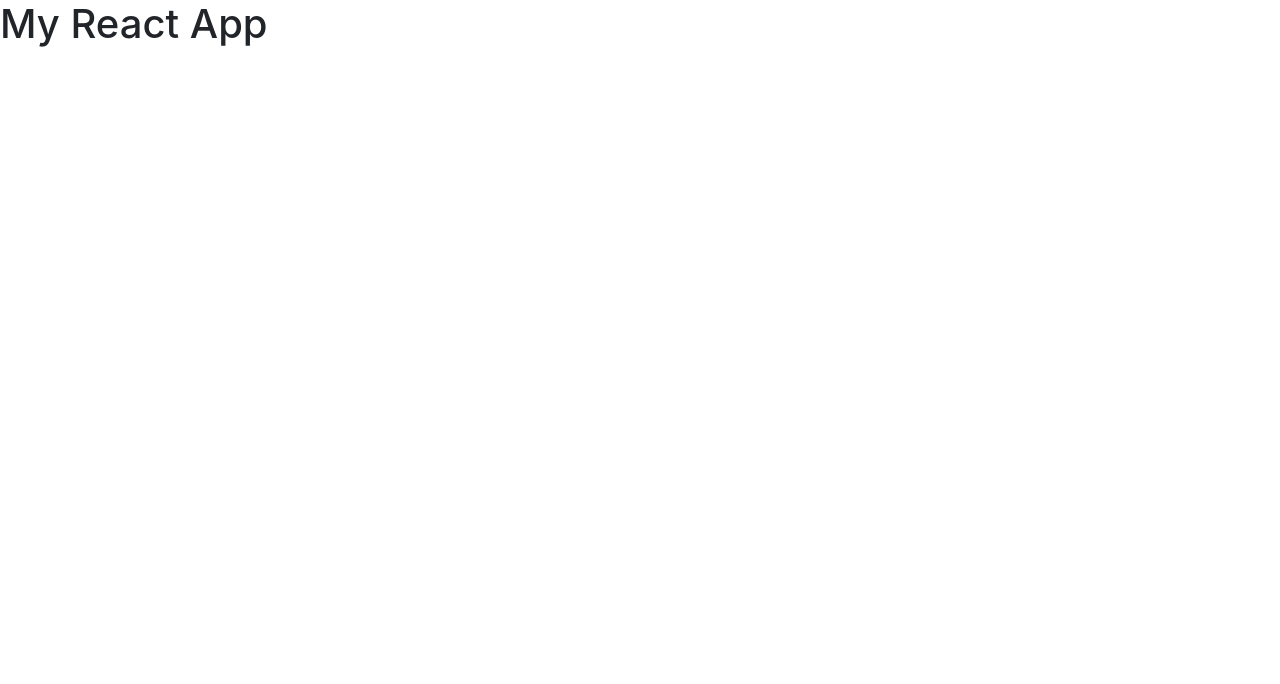
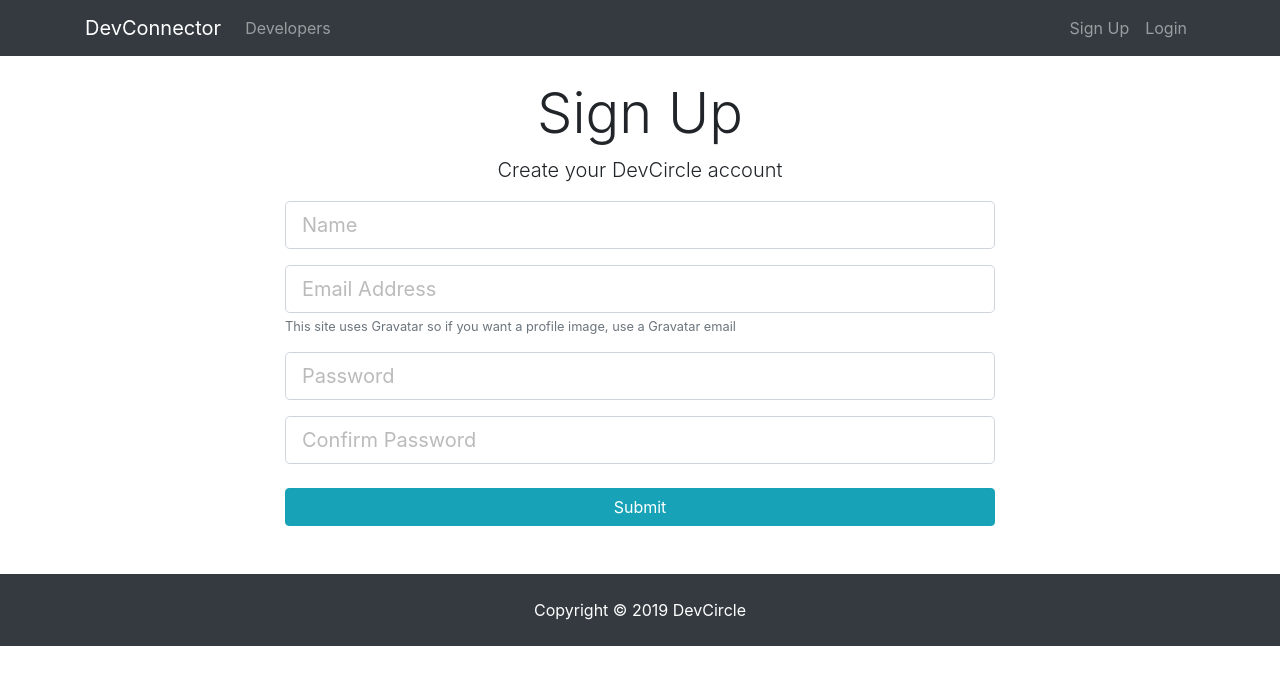
Before and after one commit to JourneyToTheWes/dev-circle, a React (Create React App) app in the folder client/: page /register in a window 1280 px wide. Shown: the top 684 px of the page. Built offline with nearby package versions, Linux system fonts and the light colour scheme.

Commit message:
Added routing on client side and auth components.

```diff
--- a/client/package.json
+++ b/client/package.json
@@ -5,6 +5,7 @@
     "dependencies": {
         "react": "^16.8.6",
         "react-dom": "^16.8.6",
+        "react-router-dom": "^5.0.0",
         "react-scripts": "2.1.8"
     },
     "scripts": {
--- a/client/src/App.js
+++ b/client/src/App.js
@@ -1,12 +1,28 @@
 import React, { Component } from 'react';
+import { BrowserRouter as Router, Route } from 'react-router-dom';
+
+import Navbar from './components/layout/Navbar';
+import Landing from './components/layout/Landing';
+import Footer from './components/layout/Footer';
+import Register from './components/auth/Register';
+import Login from './components/auth/Login';
+
 import './App.css';
 
 class App extends Component {
     render() {
         return (
-            <div className="App">
-                <h1>My React App</h1>
-            </div>
+            <Router>
+                <div className="App">
+                    <Navbar />
+                    <Route exact path="/" component={Landing} />
+                    <div className="container">
+                        <Route exact path="/register" component={Register} />
+                        <Route exact path="/login" component={Login} />
+                    </div>
+                    <Footer />
+                </div>
+            </Router>
         );
     }
 }
--- /dev/null
+++ b/client/src/components/auth/Login.js
@@ -0,0 +1,13 @@
+import React, { Component } from 'react';
+
+class Login extends Component {
+    render() {
+        return (
+            <div>
+                <h1>Login</h1>
+            </div>
+        );
+    }
+}
+
+export default Login;
--- /dev/null
+++ b/client/src/components/auth/Register.js
@@ -0,0 +1,103 @@
+import React, { Component } from 'react';
+
+class Register extends Component {
+    constructor() {
+        super();
+        this.state = {
+            name: '',
+            email: '',
+            password: '',
+            confirmPassword: '',
+            errors: {}
+        };
+
+        this.onChange = this.onChange.bind(this);
+        this.onSubmit = this.onSubmit.bind(this);
+    }
+
+    onChange(event) {
+        this.setState({ [event.target.name]: event.target.value });
+    }
+
+    onSubmit(event) {
+        event.preventDefault();
+
+        const newUser = {
+            name: this.state.name,
+            email: this.state.email,
+            password: this.state.password,
+            confirmPassword: this.state.confirmPassword
+        };
+
+        console.log(newUser);
+    }
+
+    render() {
+        return (
+            <div className="register">
+                <div className="container">
+                    <div className="row">
+                        <div className="col-md-8 m-auto">
+                            <h1 className="display-4 text-center">Sign Up</h1>
+                            <p className="lead text-center">
+                                Create your DevCircle account
+                            </p>
+                            <form onSubmit={this.onSubmit}>
+                                <div className="form-group">
+                                    <input
+                                        type="text"
+                                        className="form-control form-control-lg"
+                                        placeholder="Name"
+                                        name="name"
+                                        value={this.state.name}
+                                        onChange={this.onChange}
+                                    />
+                                </div>
+                                <div className="form-group">
+                                    <input
+                                        type="email"
+                                        className="form-control form-control-lg"
+                                        placeholder="Email Address"
+                                        name="email"
+                                        value={this.state.email}
+                                        onChange={this.onChange}
+                                    />
+                                    <small className="form-text text-muted">
+                                        This site uses Gravatar so if you want a
+                                        profile image, use a Gravatar email
+                                    </small>
+                                </div>
+                                <div className="form-group">
+                                    <input
+                                        type="password"
+                                        className="form-control form-control-lg"
+                                        placeholder="Password"
+                                        name="password"
+                                        value={this.state.password}
+                                        onChange={this.onChange}
+                                    />
+                                </div>
+                                <div className="form-group">
+                                    <input
+                                        type="password"
+                                        className="form-control form-control-lg"
+                                        placeholder="Confirm Password"
+                                        name="confirmPassword"
+                                        value={this.state.confirmPassword}
+                                        onChange={this.onChange}
+                                    />
+                                </div>
+                                <input
+                                    type="submit"
+                                    className="btn btn-info btn-block mt-4"
+                                />
+                            </form>
+                        </div>
+                    </div>
+                </div>
+            </div>
+        );
+    }
+}
+
+export default Register;
--- /dev/null
+++ b/client/src/components/layout/Footer.js
@@ -0,0 +1,11 @@
+import React from 'react';
+
+const Footer = () => {
+    return (
+        <footer className="bg-dark text-white mt-5 p-4 text-center">
+            Copyright &copy; {new Date().getFullYear()} DevCircle
+        </footer>
+    );
+};
+
+export default Footer;
--- /dev/null
+++ b/client/src/components/layout/Landing.js
@@ -0,0 +1,42 @@
+import React, { Component } from 'react';
+import { Link } from 'react-router-dom';
+
+class Landing extends Component {
+    render() {
+        return (
+            <div className="landing">
+                <div className="dark-overlay landing-inner text-light">
+                    <div className="container">
+                        <div className="row">
+                            <div className="col-md-12 text-center">
+                                <h1 className="display-3 mb-4">
+                                    Developer Connector
+                                </h1>
+                                <p className="lead">
+                                    {' '}
+                                    Create a developer profile/portfolio, share
+                                    posts and get help from other developers
+                                </p>
+                                <hr />
+                                <Link
+                                    to="/register"
+                                    className="btn btn-lg btn-info mr-2"
+                                >
+                                    Sign Up
+                                </Link>
+                                <Link
+                                    to="/login"
+                                    className="btn btn-lg btn-light"
+                                >
+                                    Login
+                                </Link>
+                            </div>
+                        </div>
+                    </div>
+                </div>
+            </div>
+        );
+    }
+}
+
+export default Landing;
--- /dev/null
+++ b/client/src/components/layout/Navbar.js
@@ -0,0 +1,50 @@
+import React, { Component } from 'react';
+import { Link } from 'react-router-dom';
+
+class Navbar extends Component {
+    render() {
+        return (
+            <nav className="navbar navbar-expand-sm navbar-dark bg-dark mb-4">
+                <div className="container">
+                    <Link className="navbar-brand" to="/">
+                        DevConnector
+                    </Link>
+                    <button
+                        className="navbar-toggler"
+                        type="button"
+                        data-toggle="collapse"
+                        data-target="#mobile-nav"
+                    >
+                        <span className="navbar-toggler-icon" />
+                    </button>
+
+                    <div className="collapse navbar-collapse" id="mobile-nav">
+                        <ul className="navbar-nav mr-auto">
+                            <li className="nav-item">
+                                <Link className="nav-link" to="/profiles">
+                                    {' '}
+                                    Developers
+                                </Link>
+                            </li>
+                        </ul>
+
+                        <ul className="navbar-nav ml-auto">
+                            <li className="nav-item">
+                                <Link className="nav-link" to="/register">
+                                    Sign Up
+                                </Link>
+                            </li>
+                            <li className="nav-item">
+                                <Link className="nav-link" to="/login">
+                                    Login
+                                </Link>
+                            </li>
+                        </ul>
+                    </div>
+                </div>
+            </nav>
+        );
+    }
+}
+
+export default Navbar;
```
